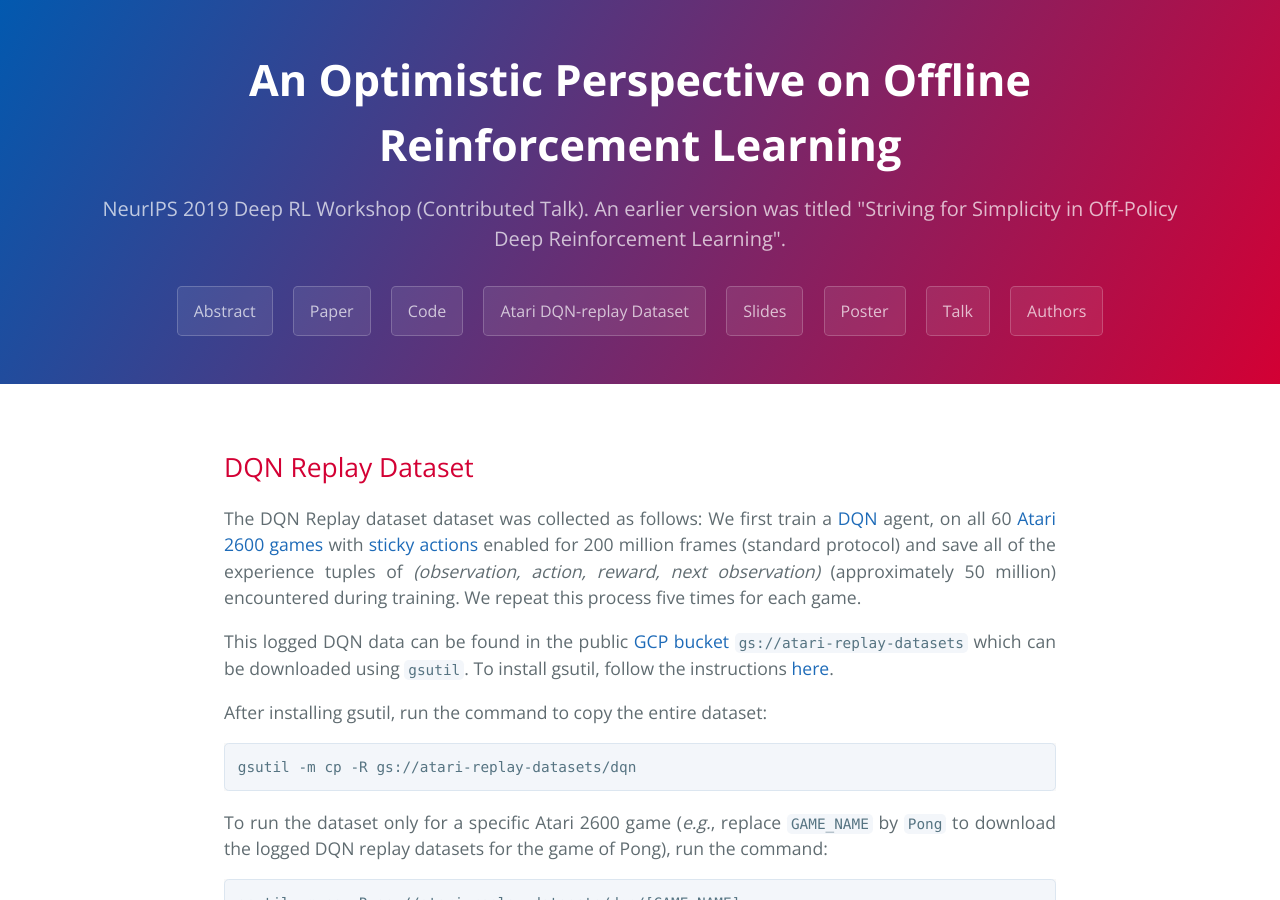
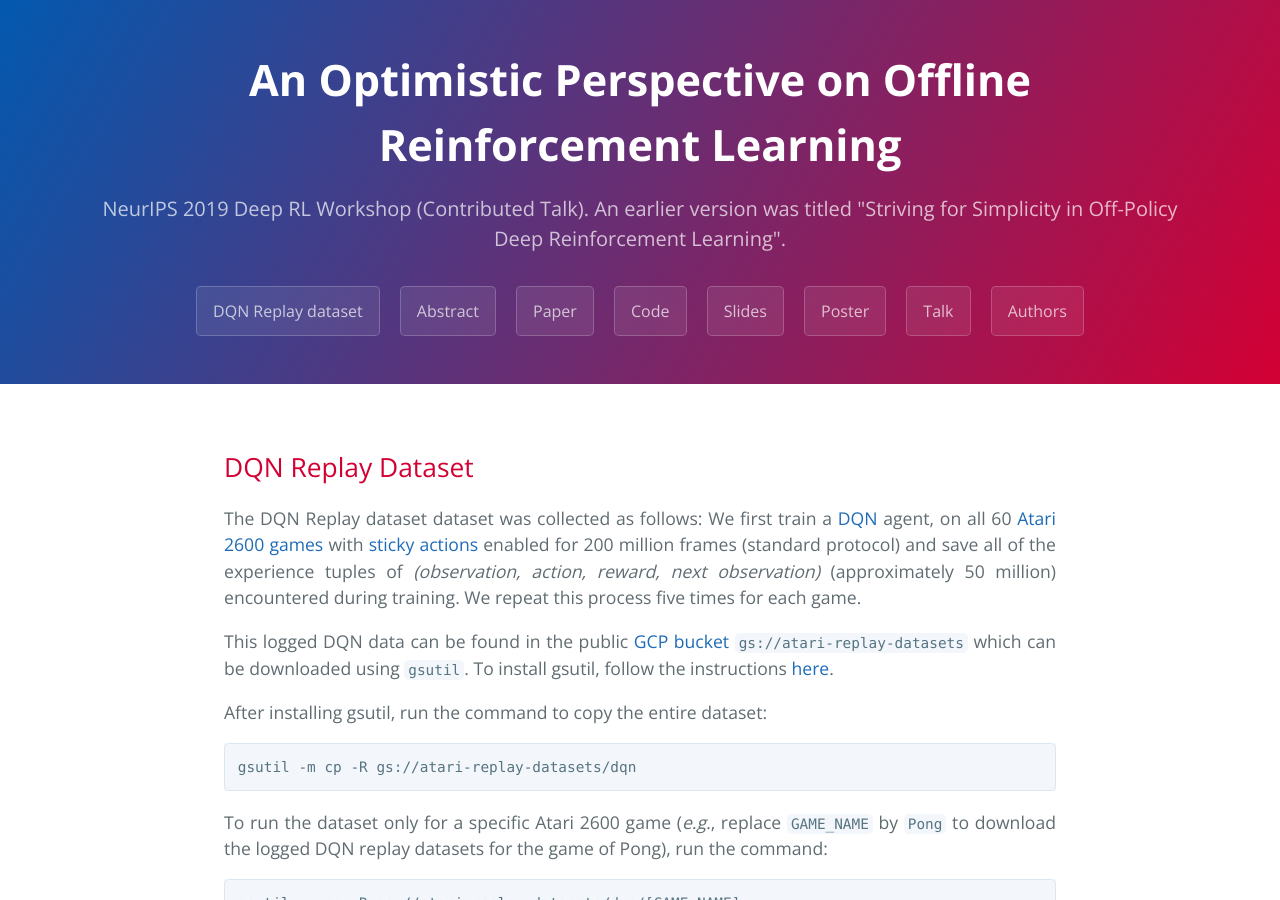
Before and after one commit to satbird/satbird.github.io, a Jekyll site: the page built from index.md, in a window 1280 px wide and 900 px high. Built offline with Jekyll 4.4.1, drawn with Linux system fonts in a browser that asks for light colours.

Commit message:
Update _config.yml

```diff
--- a/_config.yml
+++ b/_config.yml
@@ -3,10 +3,10 @@ title: An Optimistic Perspective on Offline Reinforcement Learning
 description:
 - NeurIPS 2019 Deep RL Workshop (Contributed Talk). An earlier version was titled "Striving for Simplicity in Off-Policy Deep Reinforcement Learning".
 buttons:
+  DQN Replay dataset: https://pantheon.corp.google.com/storage/browser/atari-replay-datasets
   Abstract: '#abstract'
   Paper: 'https://arxiv.org/abs/1907.04543'
   Code: 'https://github.com/google-research/batch_rl'
-  Atari DQN-replay Dataset: https://pantheon.corp.google.com/storage/browser/atari-replay-datasets
   Slides: 'pdfs/slides.pdf'
   Poster: 'pdfs/neurips_drl_poster.pdf'
   Talk: 'https://slideslive.com/38922701/contributed-talk-striving-for-simplicity-in-offpolicy-deep-reinforcement-learning'
```
